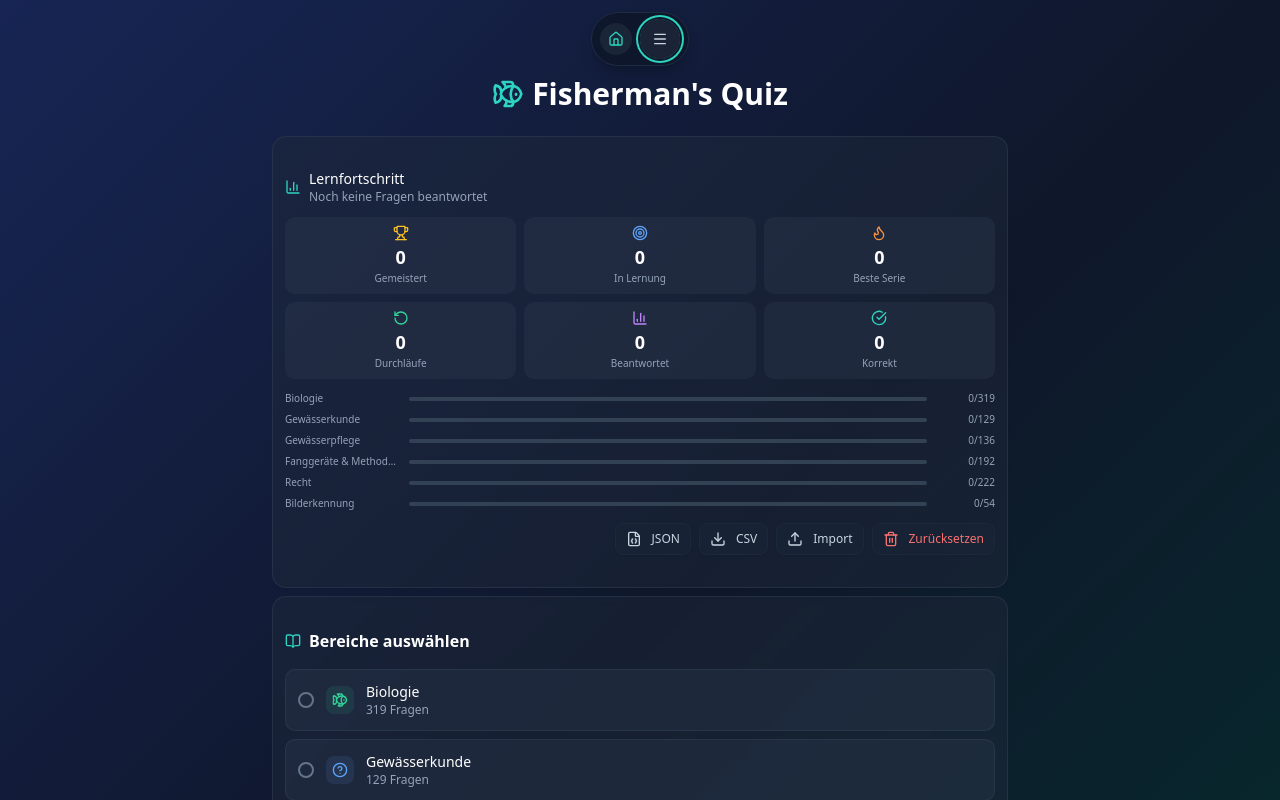
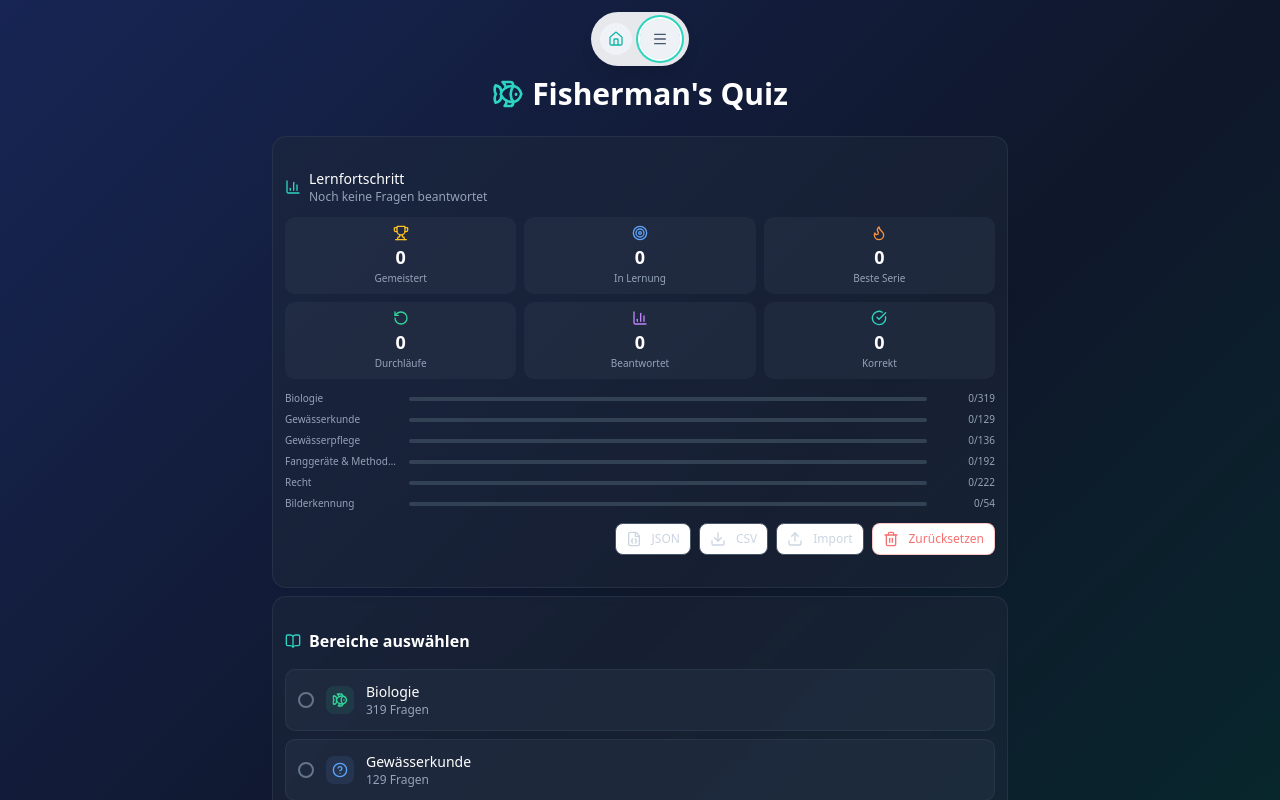
Before and after one commit to kod0r/fishermans-quiz, a React (Vite) app: page / in a window 1280 px wide. Shown: the top 800 px of the page. Built offline with nearby package versions, Linux system fonts and the light colour scheme.

Commit message:
fix(theme): resolve dark/light mode switching
- Add missing ThemeProvider wrapper in main.tsx (next-themes)
- Remove hardcoded class="dark" from index.html that blocked all switching
- Split CSS variables into :root (light) and .dark (dark) so shadcn/ui
color tokens flip correctly with the theme

```diff
--- a/index.html
+++ b/index.html
@@ -1,5 +1,5 @@
 <!doctype html>
-<html lang="en" class="dark">
+<html lang="de">
   <head>
     <meta charset="UTF-8" />
     <meta name="viewport" content="width=device-width, initial-scale=1.0" />
--- a/src/index.css
+++ b/src/index.css
@@ -4,6 +4,37 @@
 
 @layer base {
   :root {
+    --background: 0 0% 100%;
+    --foreground: 222.2 84% 4.9%;
+    --card: 0 0% 100%;
+    --card-foreground: 222.2 84% 4.9%;
+    --popover: 0 0% 100%;
+    --popover-foreground: 222.2 84% 4.9%;
+    --primary: 174 72% 43%;
+    --primary-foreground: 222.2 47% 5%;
+    --secondary: 210 40% 96.1%;
+    --secondary-foreground: 222.2 47.4% 11.2%;
+    --muted: 210 40% 96.1%;
+    --muted-foreground: 215.4 16.3% 46.9%;
+    --accent: 210 40% 96.1%;
+    --accent-foreground: 222.2 47.4% 11.2%;
+    --destructive: 0 84.2% 60.2%;
+    --destructive-foreground: 210 40% 98%;
+    --border: 214.3 31.8% 91.4%;
+    --input: 214.3 31.8% 91.4%;
+    --ring: 174 72% 43%;
+    --radius: 0.625rem;
+    --sidebar-background: 0 0% 98%;
+    --sidebar-foreground: 240 5.3% 26.1%;
+    --sidebar-primary: 174 72% 43%;
+    --sidebar-primary-foreground: 222.2 47% 5%;
+    --sidebar-accent: 210 40% 96.1%;
+    --sidebar-accent-foreground: 222.2 47.4% 11.2%;
+    --sidebar-border: 220 13% 91%;
+    --sidebar-ring: 174 72% 43%;
+  }
+
+  .dark {
     --background: 222 47% 5%;
     --foreground: 210 40% 96%;
     --card: 222 47% 8%;
@@ -11,7 +42,7 @@
     --popover: 222 47% 8%;
     --popover-foreground: 210 40% 96%;
     --primary: 174 72% 43%;
-    --primary-foreground: 222 47% 5%;
+    --primary-foreground: 222.2 47% 5%;
     --secondary: 217 33% 17%;
     --secondary-foreground: 210 40% 96%;
     --muted: 217 33% 17%;
@@ -23,11 +54,10 @@
     --border: 217 33% 17%;
     --input: 217 33% 17%;
     --ring: 174 72% 43%;
-    --radius: 0.625rem;
     --sidebar-background: 222 47% 8%;
     --sidebar-foreground: 210 40% 96%;
     --sidebar-primary: 174 72% 43%;
-    --sidebar-primary-foreground: 222 47% 5%;
+    --sidebar-primary-foreground: 222.2 47% 5%;
     --sidebar-accent: 217 33% 17%;
     --sidebar-accent-foreground: 210 40% 96%;
     --sidebar-border: 217 33% 17%;
--- a/src/main.tsx
+++ b/src/main.tsx
@@ -1,13 +1,16 @@
 import { StrictMode } from 'react'
 import { createRoot } from 'react-dom/client'
 import { BrowserRouter } from 'react-router'
+import { ThemeProvider } from 'next-themes'
 import './index.css'
 import App from './App.tsx'
 
 createRoot(document.getElementById('root')!).render(
   <StrictMode>
     <BrowserRouter>
-      <App />
+      <ThemeProvider attribute="class" defaultTheme="system" enableSystem>
+        <App />
+      </ThemeProvider>
     </BrowserRouter>
   </StrictMode>,
 )
```
